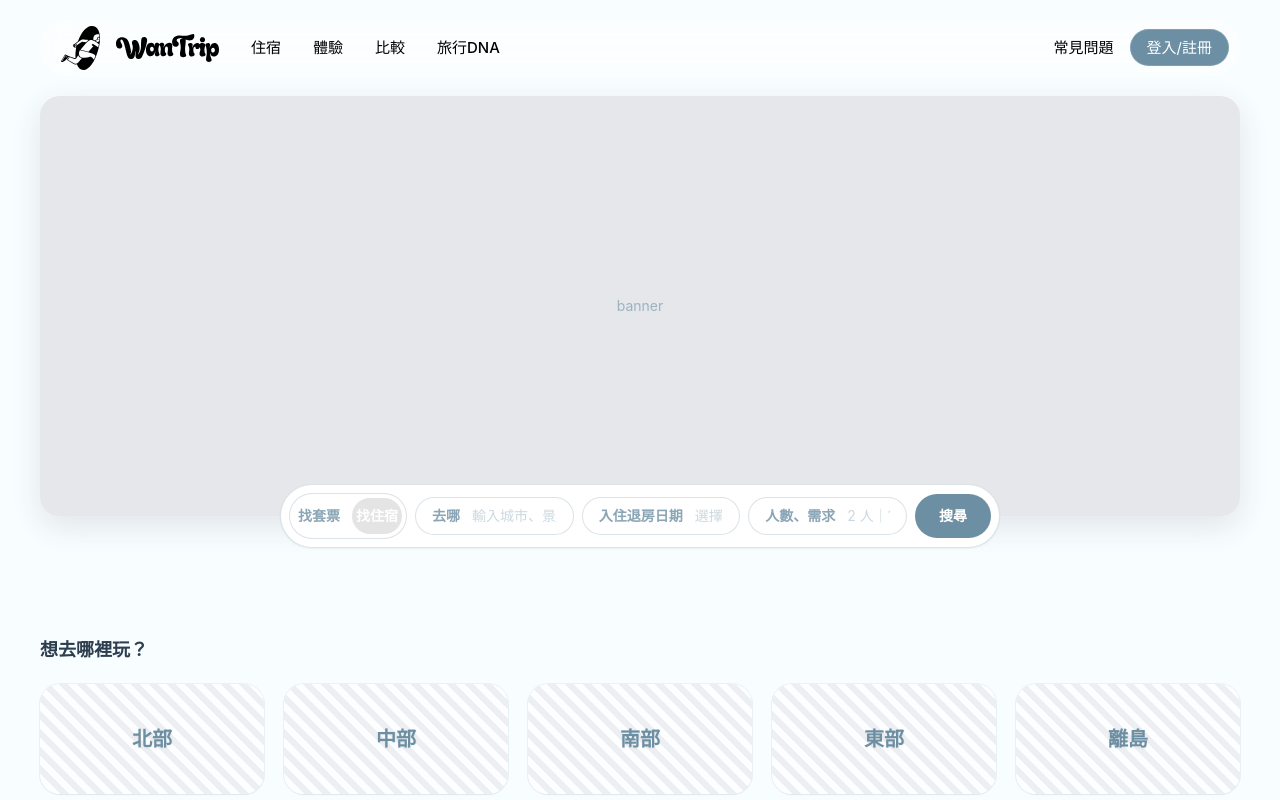
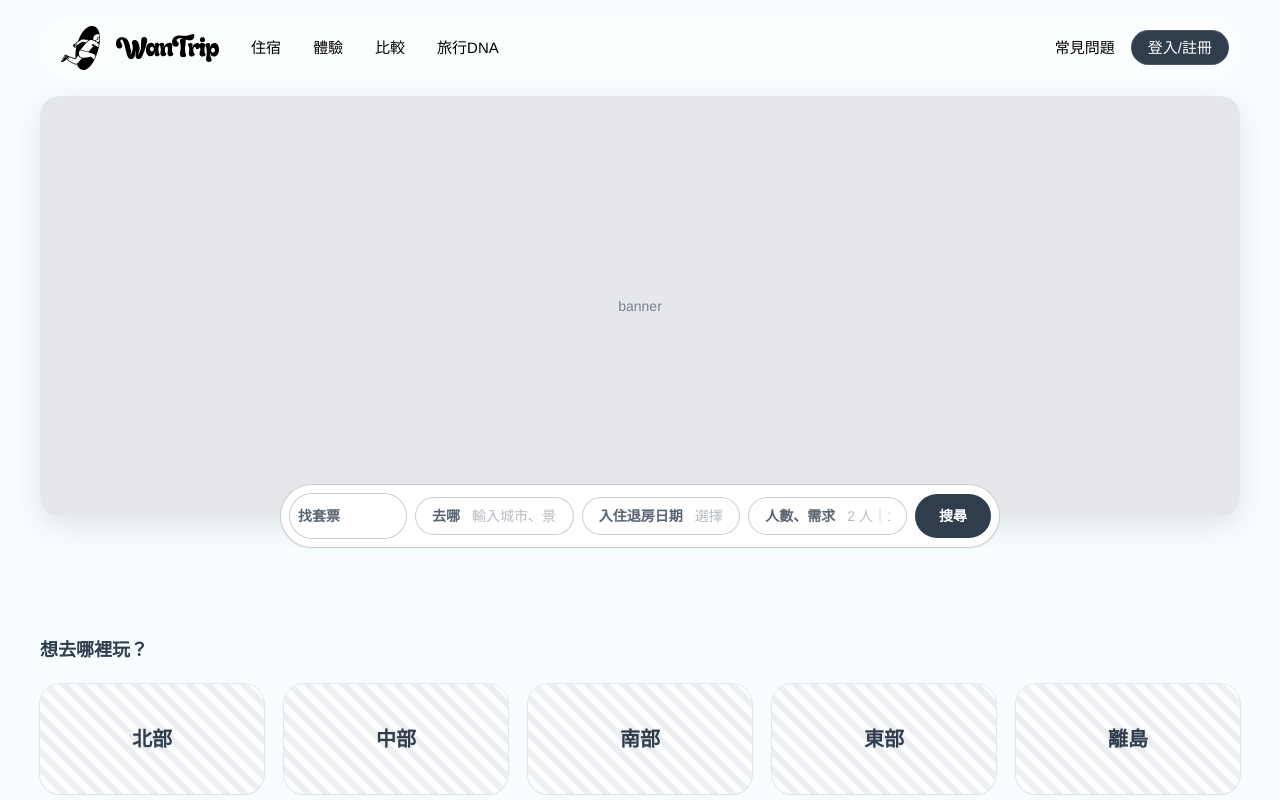
Before and after one commit to WanTrip-2026/WanTrip, a Vue app: page / in a window 1280 px wide. Shown: the top 800 px of the page. Built offline with nearby package versions, Linux system fonts and the light colour scheme.

Commit message:
style/ 文字字體、顏色與主題顏色設定

```diff
--- a/src/App.vue
+++ b/src/App.vue
@@ -19,3 +19,15 @@
 import AppNavbar from './components/layout/AppNavbar.vue'
 import AppFooter from './components/layout/AppFooter.vue'
 </script>
+
+<style>
+@import url('https://fonts.googleapis.com/css2?family=Noto+Sans+TC:wght@100..900&family=Noto+Sans:ital,wght@0,100..900;1,100..900&display=swap');
+
+#app {
+  font-family: 'Helvetica', 'Arial', 'SF Pro', 'Noto Sans', 'Noto Sans TC', '微軟正黑體', sans-serif;
+}
+
+body {
+  background-color: #F8FDFF;
+}
+</style>
--- a/tailwind.config.js
+++ b/tailwind.config.js
@@ -4,15 +4,30 @@
   theme: {
     extend: {
       colors: {
-        primary: '#6D8FA3', // 主色
-        primary_hover: '#365475', // Button hover color
-        secondary: '#E4E4E4', // 輔色
-        secondary_hover: '#C7C7C7',
+        main: '365475',
+        main_900: '#4A6583',
+        main_800: '#5E7691', // Button hover color
+        main_700: '#72879E',
+        main_600: '#8698AC',
+        main_500: '#9AA9BA',
+        main_400: '#AFBBC8',
+        main_300: '#C3CCD6',
+        main_200: '#D7DDE3',
+        main_100: '#EBEEF1',
+
+        primary: '#2F3D4D',
+
+        dark: '#020408',
+        dark_900: '#1B1D21',
+        dark_800: '#353639',
+        dark_700: '#4E4F52',
+        dark_600: '#67686B',
+        dark_500: '#808183',
+        dark_400: '#9A9B9C',
+        dark_300: '#B3B4B5', //第二顆按鈕
+        dark_200: '#CCCDCE', //第二顆按鈕hover
+        dark_100: '#E6E6E6',
         accent: '#93ACAA', // 點綴色
-        page: '#F8FDFF', // Global background
-      },
-      fontFamily: {
-        sans: ['Helvetica', 'Arial', 'SF Pro', 'Noto Sans TC', '微軟正黑體', 'sans-serif'],
       },
     },
   },
```
